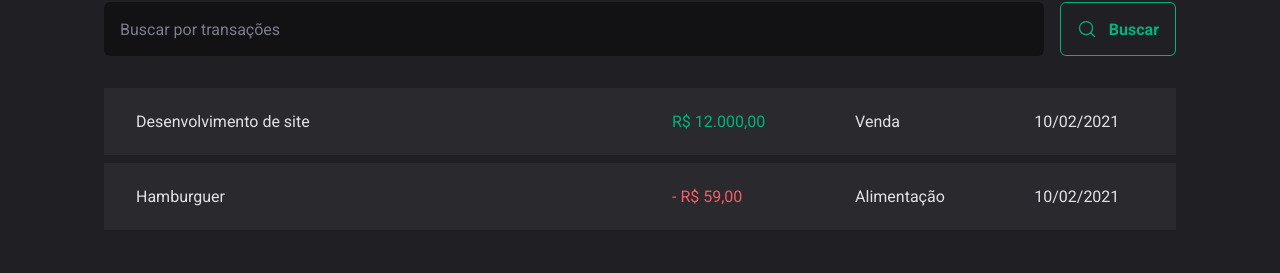
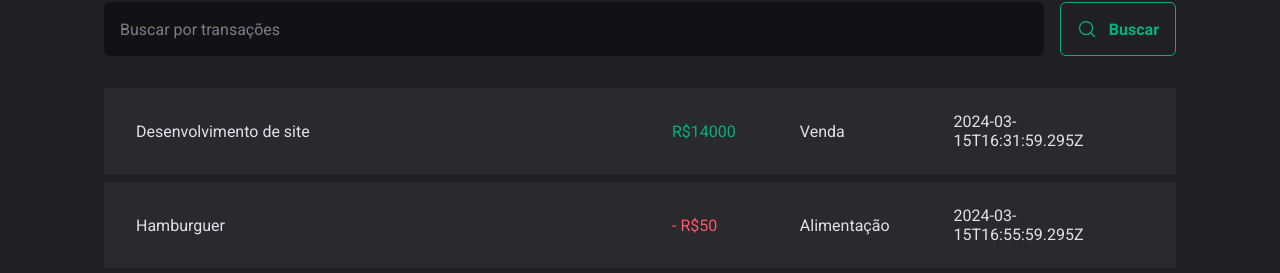
Before and after one commit to GuilhermeSalkovski/03-dt-money, a React (Vite) app: page / in a window 1280 px wide. Shown: the part 592-865 px from the top of the page. Before the commit the page ends 830 px from the top, so only its background shows below. Built offline with nearby package versions, Linux system fonts and the light colour scheme; data requests are answered from the project's data file.

Commit message:
feat: fetch transactions from json-server api

```diff
--- a/src/pages/transactions/index.tsx
+++ b/src/pages/transactions/index.tsx
@@ -1,9 +1,32 @@
+import { useEffect, useState } from "react";
 import { Header } from "../components/Header";
 import { Summary } from "../components/Summary";
 import { SearchForm } from "./components/SearchForm";
 import { PriceHighlight, TransactionsContainer, TransactionsTable } from "./styles";
 
+interface Transaction {
+    id: number;
+    description: string;
+    type: "income" | "outcome";
+    price: number;
+    category: string;
+    createdAt: string;
+}
+
 export function Transaction() {
+    const [transactions, setTransactions] = useState<Transaction[]>([])
+
+    async function loadTransactions() {
+        const response = await fetch('http://localhost:3000/transactions')
+        const data = await response.json()
+
+        setTransactions(data)
+    }
+
+    useEffect(() => {
+        loadTransactions()
+    },[])
+
     return (
         <div>
             <Header />
@@ -13,26 +36,21 @@
                 <SearchForm />
                 <TransactionsTable>
                     <tbody>
-                        <tr>
-                            <td width="50%">Desenvolvimento de site</td>
-                            <td>
-                                <PriceHighlight variant="income">
-                                    R$ 12.000,00
-                                </PriceHighlight>
-                            </td>
-                            <td>Venda</td>
-                            <td>10/02/2021</td>
-                        </tr>
-                        <tr>
-                            <td width="50%">Hamburguer</td>
-                            <td>
-                                <PriceHighlight variant="outcome">
-                                    - R$ 59,00
-                                </PriceHighlight>
-                            </td>
-                            <td>Alimentação</td>
-                            <td>10/02/2021</td>
-                        </tr>
+                        {transactions.map(transaction => (
+
+                            <tr key={transaction.id}>
+                                <td width="50%">{transaction.description}</td>
+                                <td>
+                                    <PriceHighlight variant={transaction.type}>
+                                        {transaction.type === 'income' ? 'R$' : '- R$'}
+                                        {transaction.price}
+                                    </PriceHighlight>
+                                </td>
+                                <td>{transaction.category}</td>
+                                <td>{transaction.createdAt}</td>
+                            </tr>
+                            )
+                        )}
                     </tbody>
                 </TransactionsTable>
             </TransactionsContainer>
```
